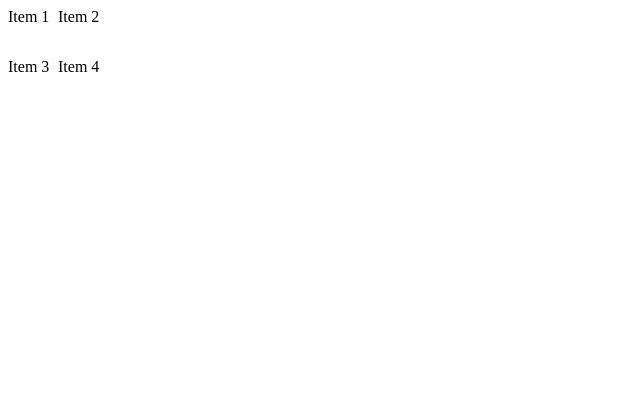
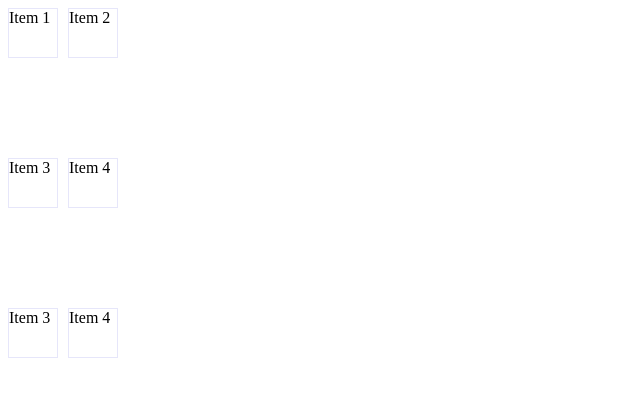
Before and after one commit to Corythchambers/odin-practice, a plain HTML site: page grids/grid/index.html in a window 1280 px wide. Shown: the whole page, without its empty margins (0-640 px from the left). Drawn offline with Linux system fonts and the light colour scheme.

Commit message:
Grids and blocks

```diff
--- a/grids/grid/index.html
+++ b/grids/grid/index.html
@@ -12,6 +12,8 @@
         <div>Item 2</div>
         <div>Item 3</div>
         <div>Item 4</div>
+        <div>Item 3</div>
+        <div>Item 4</div>
       </div>
 </body>
 </html>
--- a/grids/grid/styles.css
+++ b/grids/grid/styles.css
@@ -1,5 +1,13 @@
 .container {
   display: grid;
+  /* grid-template: 50px 50px / 250px 50px 50px; */
   grid-template-columns: 50px 50px;
   grid-template-rows: 50px 50px;
+  grid-auto-rows: 50px;
+  column-gap: 10px;
+  row-gap: 100px;
 }
+
+.container > div {
+    border: 1px solid lavender;
+}
```
